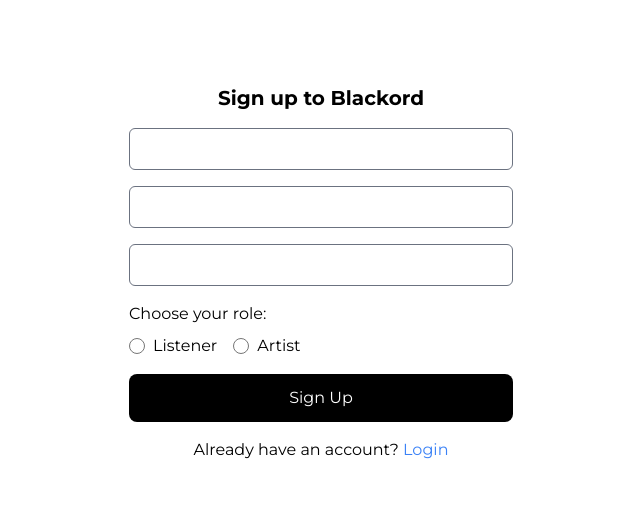
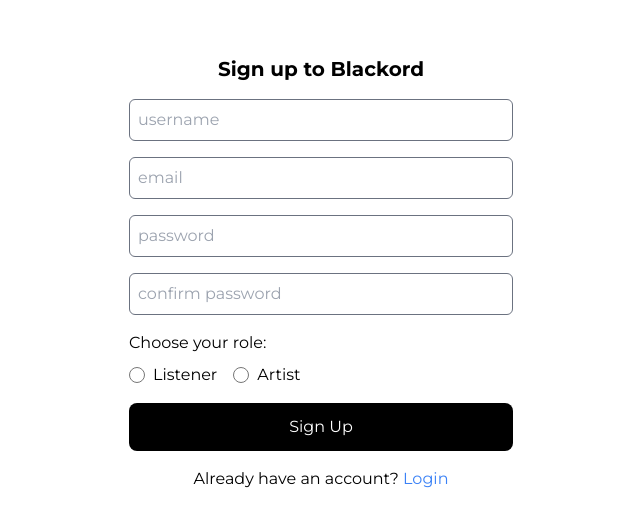
Before and after one commit to rach-syahputra/blackord-lite-frontend, a React (Vite) app: page /auth/register in a window 1280 px wide. Shown: the part 119-646 px from the top of the page, without its empty margins (319-959 px from the left). Built offline with nearby package versions, Linux system fonts and the light colour scheme.

Commit message:
add confirm password field to RegisterPage and navigation logic based on role

```diff
--- a/src/utils/validation/register-form.js
+++ b/src/utils/validation/register-form.js
@@ -1,6 +1,7 @@
 import { z } from 'zod'
 
-const registerSchema = z.object({
+export const registerSchema = z
+  .object({
     username: z
       .string()
       .min(1, 'username is required')
@@ -10,7 +11,9 @@
       .min(1, 'email is required')
       .email('email format is invalid'),
     password: z.string().min(8, 'password must at least contains 8 characters'),
+    confirmPassword: z.string().min(1, 'confirm password is required'),
     roleId: z.number().min(1, 'role is required')
   })
-
-export default registerSchema
+  .refine((data) => data.password === data.confirmPassword, {
+    message: "passwords don't match"
+  })
--- a/src/view/auth/register/RegisterPage.jsx
+++ b/src/view/auth/register/RegisterPage.jsx
@@ -1,17 +1,17 @@
 import { useState } from 'react'
 import { useNavigate } from 'react-router-dom'
+import validate from '../../../utils/validation/validation'
+import { registerSchema } from '../../../utils/validation/register-form'
 import Input from '../../../components/Input'
 import Button from '../../../components/Button'
-import validate from '../../../utils/validation/validation'
-import registerSchema from '../../../utils/validation/register-form'
 import RadioInput from '../../../components/RadioInput'
-import userService from '../../../api-resources/user/service'
 
 const RegisterPage = () => {
   const [inputs, setInputs] = useState({
     username: '',
     email: '',
     password: '',
+    confirmPassword: '',
     roleId: 0
   })
   const [error, setError] = useState('')
@@ -36,11 +36,12 @@
 
     setError('')
 
-    const registerUser = await userService.register(inputs)
-    if (registerUser.success) {
-      navigate('/')
-    } else {
-      setError('All fields are required')
+    localStorage.setItem('blackord-user-data', JSON.stringify(inputs))
+
+    if (inputs.roleId === 1) {
+      navigate('/auth/register/listener')
+    } else if (inputs.roleId === 2) {
+      navigate('/auth/register/artist')
     }
   }
 
@@ -52,9 +53,30 @@
       >
         <h1 className='text-xl font-bold'>Sign up to Blackord</h1>
         <div className='flex w-full flex-col gap-4'>
-          <Input name='username' type='text' onChange={handleChange} />
-          <Input name='email' type='email' onChange={handleChange} />
-          <Input name='password' type='password' onChange={handleChange} />
+          <Input
+            name='username'
+            type='text'
+            placeholder='username'
+            onChange={handleChange}
+          />
+          <Input
+            name='email'
+            type='email'
+            placeholder='email'
+            onChange={handleChange}
+          />
+          <Input
+            name='password'
+            type='password'
+            placeholder='password'
+            onChange={handleChange}
+          />
+          <Input
+            name='confirmPassword'
+            type='password'
+            placeholder='confirm password'
+            onChange={handleChange}
+          />
 
           <div className='flex flex-col gap-2'>
             <p>Choose your role:</p>
```
Lines whose indentation alone changed are shown as unchanged.
